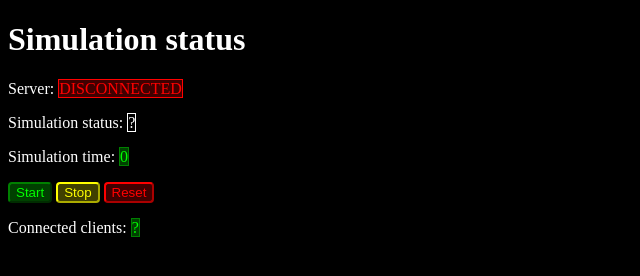
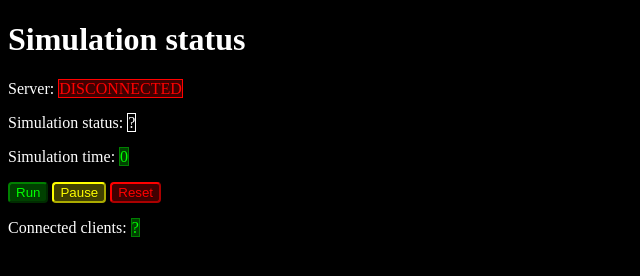
Before and after one commit to maugier/diane, a website: page status.html in a window 1280 px wide. Shown: the full height of the page, 0-640 px from the left. Drawn offline with nearby package versions, Linux system fonts and the light colour scheme; no server answers.

Commit message:
Cosmetic changes

```diff
--- a/status.html
+++ b/status.html
@@ -13,8 +13,8 @@
         <p>Simulation status: <span id="running">?</span></p>
         <p>Simulation time: <span id="time" class="ok">0</span></p>
 
-        <button class="ok" id="start">Start</button>
-        <button class="warn" id="stop">Stop</button>
+        <button class="ok" id="start">Run</button>
+        <button class="warn" id="stop">Pause</button>
         <button class="nok" id="reset">Reset</button>
 
         <p>Connected clients: <span id="connections" class="ok">?</span></p>
```
Also changed, not shown: README.md.
